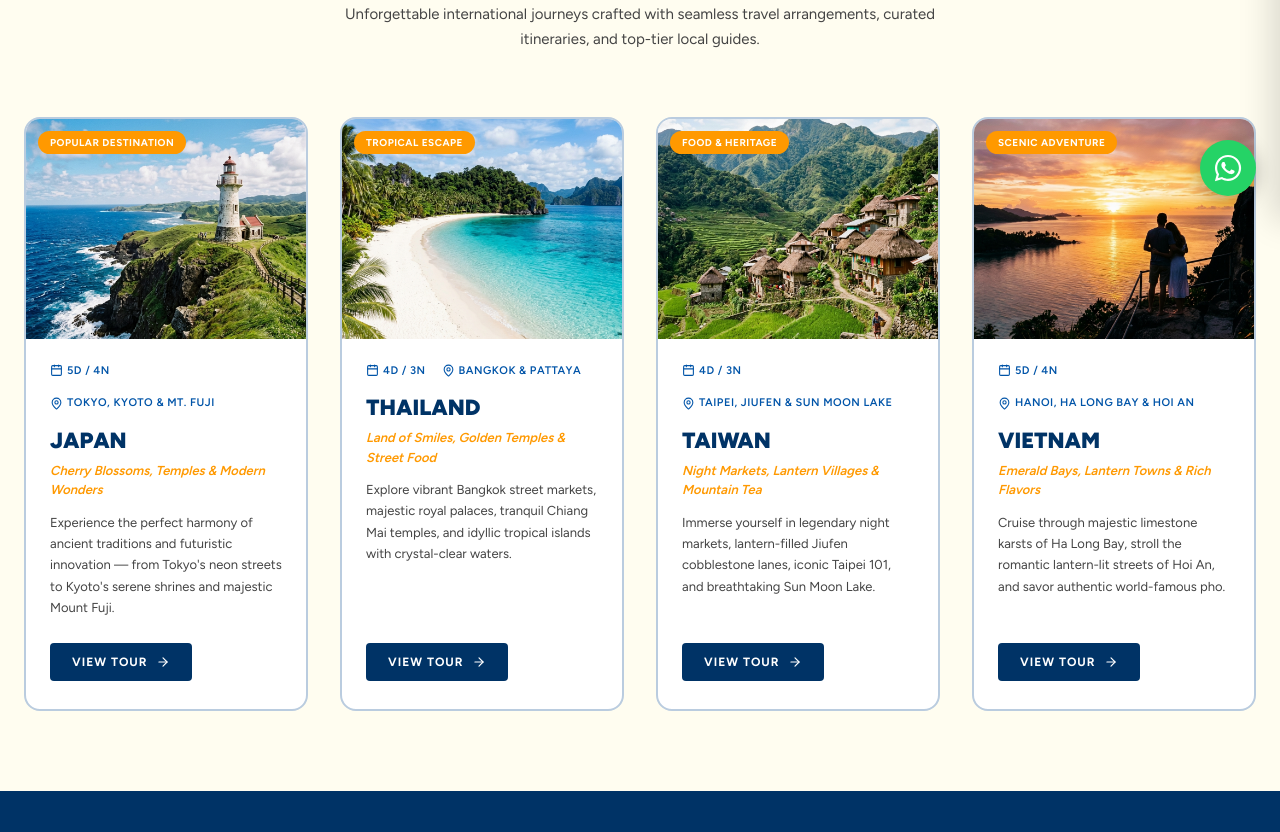
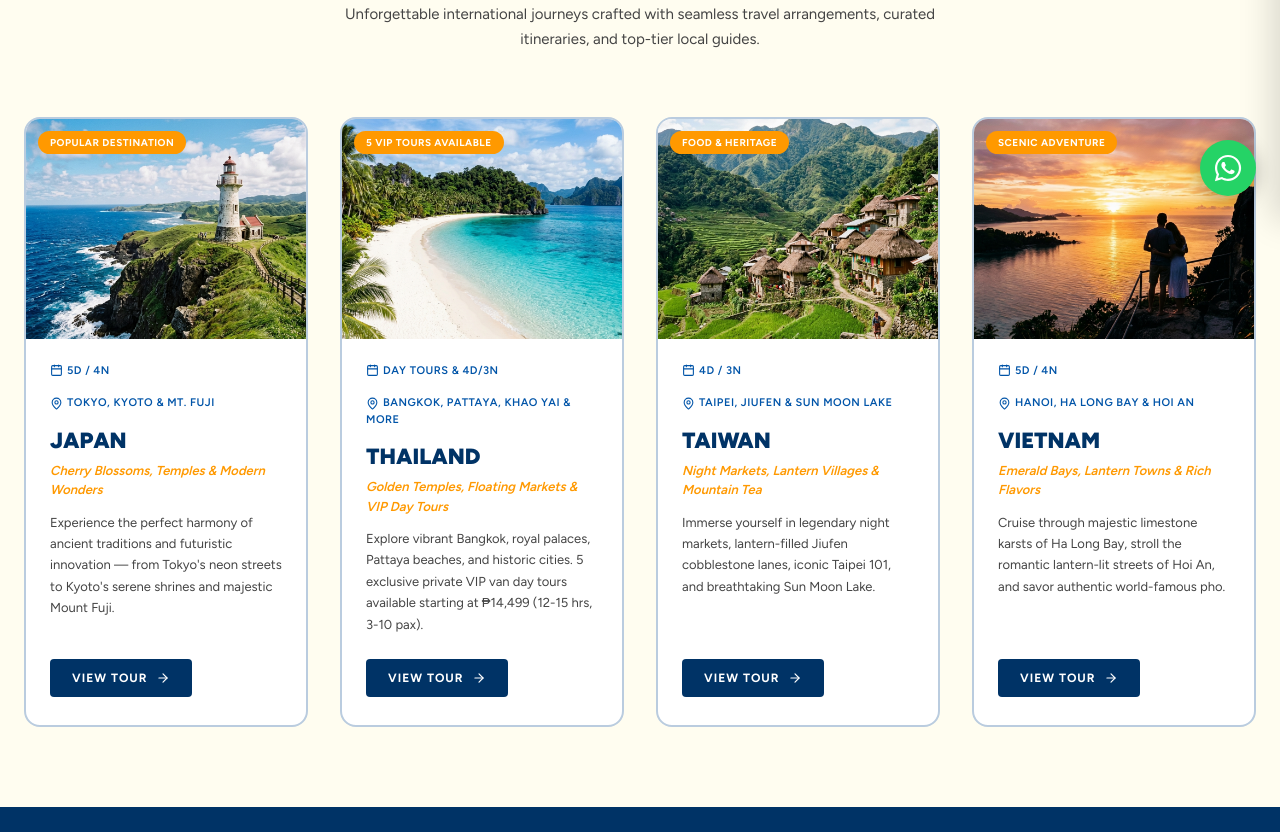
Before and after one commit to Gavin-The-Nub/bnd2, a Next.js app: page /packages/asia in a window 1280 px wide. Shown: the part 580-1412 px from the top of the page. Built offline with nearby package versions, Linux system fonts and the light colour scheme.

Commit message:
feat(asia): update thailand card with VIP day tour details

```diff
--- a/app/packages/asia/page.tsx
+++ b/app/packages/asia/page.tsx
@@ -19,12 +19,12 @@ const asiaTours = [
   {
     slug: "thailand",
     name: "Thailand",
-    tagline: "Land of Smiles, Golden Temples & Street Food",
-    desc: "Explore vibrant Bangkok street markets, majestic royal palaces, tranquil Chiang Mai temples, and idyllic tropical islands with crystal-clear waters.",
+    tagline: "Golden Temples, Floating Markets & VIP Day Tours",
+    desc: "Explore vibrant Bangkok, royal palaces, Pattaya beaches, and historic cities. 5 exclusive private VIP van day tours available starting at ₱14,499 (12-15 hrs, 3-10 pax).",
     image: "/pkg-beach.jpg",
-    tag: "TROPICAL ESCAPE",
-    duration: "4D / 3N",
-    location: "Bangkok & Pattaya",
+    tag: "5 VIP TOURS AVAILABLE",
+    duration: "Day Tours & 4D/3N",
+    location: "Bangkok, Pattaya, Khao Yai & more",
   },
   {
     slug: "taiwan",
```
